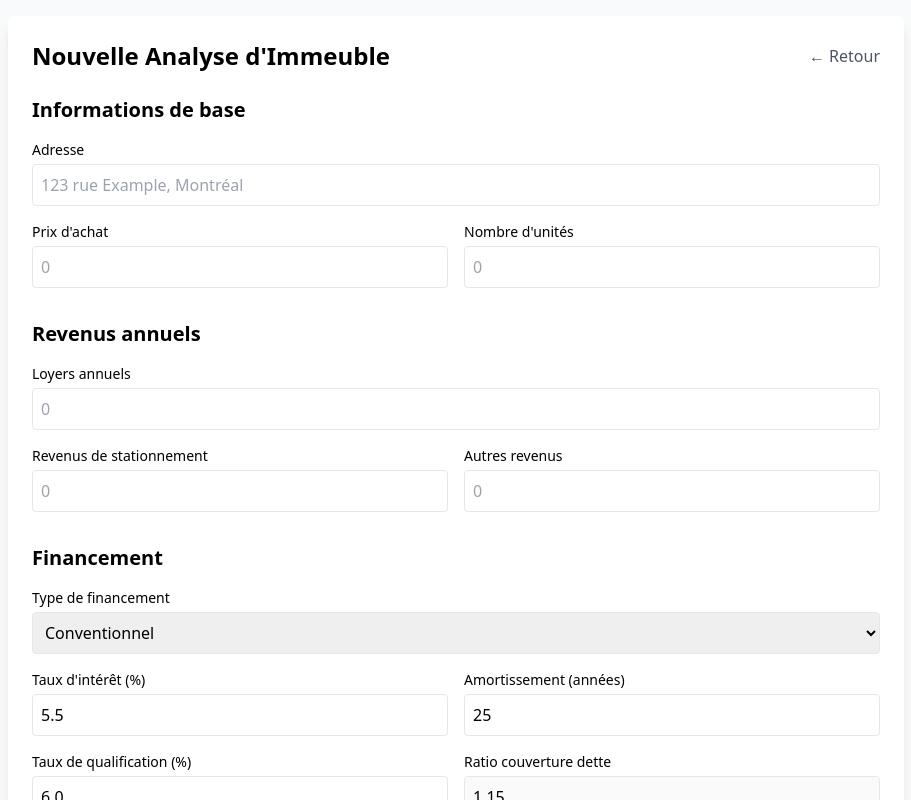
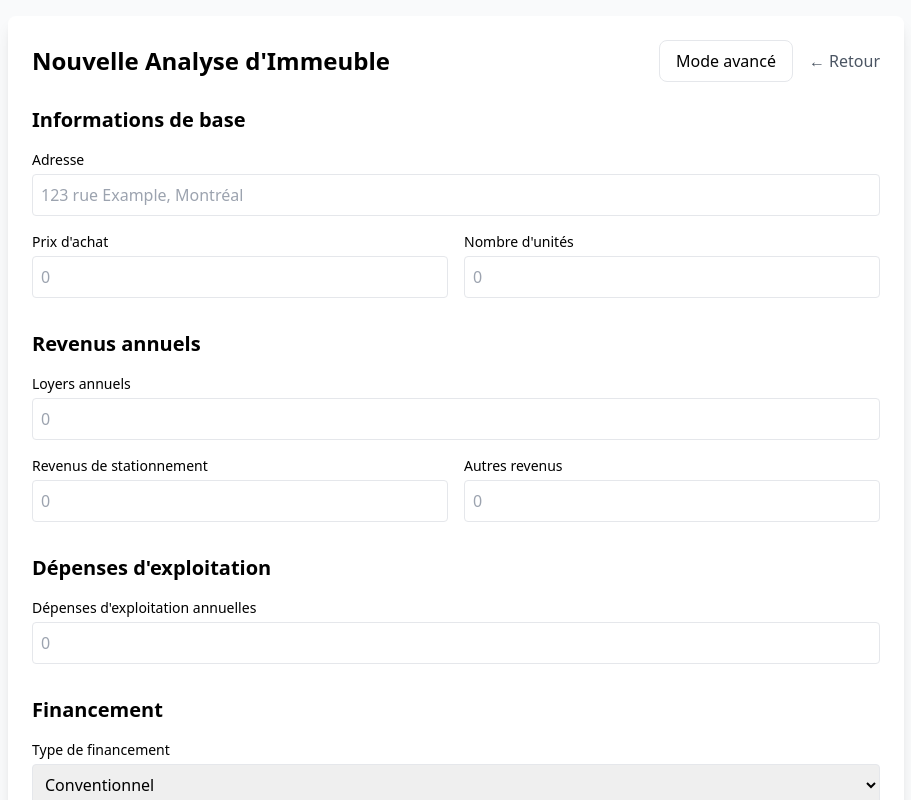
Before and after one commit to HiddenWorld82/blocxpert, a React (Vite) app: page / in a window 1280 px wide. Both pictures are taken after a click on the button "Analyser mon premier immeuble". Shown: the top 800 px of the page, without its empty margins (184-1095 px from the left). Built offline with nearby package versions, Linux system fonts and the light colour scheme.

Commit message:
feat: add expenses section

```diff
--- a/src/RentalPropertyAnalyzer.jsx
+++ b/src/RentalPropertyAnalyzer.jsx
@@ -58,6 +58,8 @@ const RentalPropertyAnalyzer = () => {
           setLockedFields={setLockedFields}
           setCurrentStep={setCurrentStep}
           analysis={analysis}
+          advancedExpenses={advancedExpenses}
+          setAdvancedExpenses={setAdvancedExpenses}
         />
       )}
       {currentStep === 'report' && (
--- a/src/components/PropertyForm.jsx
+++ b/src/components/PropertyForm.jsx
@@ -4,6 +4,7 @@ import FinancingSection from './sections/FinancingSection';
 import AcquisitionCosts from './sections/AcquisitionCosts';
 import BasicInfo from './sections/BasicInfo';
 import RevenueSection from './sections/RevenueSection';
+import ExpensesSection from './sections/ExpensesSection';
 
 const PropertyForm = ({
   currentProperty,
@@ -11,7 +12,9 @@ const PropertyForm = ({
   lockedFields,
   setLockedFields,
   setCurrentStep,
-  analysis
+  analysis,
+  advancedExpenses,
+  setAdvancedExpenses
 }) => {
   return (
     <div className="min-h-screen bg-gray-50 p-4">
@@ -19,6 +22,13 @@ const PropertyForm = ({
         <div className="bg-white rounded-lg shadow-lg p-6">
           <div className="flex justify-between items-center mb-6">
             <h2 className="text-2xl font-semibold">Nouvelle Analyse d'Immeuble</h2>
+            <div className="flex items-center gap-4">
+              <button
+                onClick={() => setAdvancedExpenses(!advancedExpenses)}
+                className="px-4 py-2 border rounded-lg hover:bg-gray-50"
+              >
+                {advancedExpenses ? 'Mode simplifié' : 'Mode avancé'}
+              </button>
               <button
                 onClick={() => setCurrentStep('home')}
                 className="text-gray-600 hover:text-gray-800"
@@ -26,10 +36,21 @@ const PropertyForm = ({
                 ← Retour
               </button>
             </div>
+          </div>
 
           <div className="space-y-8">
             <BasicInfo property={currentProperty} onChange={setCurrentProperty} />
-            <RevenueSection revenue={currentProperty} onChange={setCurrentProperty} />
+            <RevenueSection
+              revenue={currentProperty}
+              onChange={setCurrentProperty}
+              advancedExpenses={advancedExpenses}
+            />
+            <ExpensesSection
+              expenses={currentProperty}
+              onChange={setCurrentProperty}
+              advancedExpenses={advancedExpenses}
+              lockedFields={lockedFields}
+            />
             <FinancingSection
               financing={currentProperty}
               onChange={setCurrentProperty}
--- a/src/components/sections/AcquisitionCosts.jsx
+++ b/src/components/sections/AcquisitionCosts.jsx
@@ -42,16 +42,6 @@ export default function AcquisitionCosts({ costs = {}, onChange, lockedFields =
           disabled={lockedFields?.welcomeTax}
         />
       </div>
-      <div>
-        <label className="block text-sm font-medium mb-1">Dépenses d'exploitation annuelles</label>
-        <input
-          type="number"
-          value={costs.operatingExpenses || ""}
-          onChange={(e) => handleChange("operatingExpenses", e.target.value)}
-          className="w-full border rounded p-2"
-          placeholder="0"
-        />
-      </div>
     </div>
   );
 }
--- /dev/null
+++ b/src/components/sections/ExpensesSection.jsx
@@ -0,0 +1,72 @@
+import React from "react";
+
+export default function ExpensesSection({ expenses = {}, onChange, advancedExpenses, lockedFields = {} }) {
+  const handleChange = (field, value) => {
+    onChange({ ...expenses, [field]: value });
+  };
+
+  if (!advancedExpenses) {
+    return (
+      <div className="space-y-4">
+        <h2 className="text-xl font-bold">Dépenses d'exploitation</h2>
+        <div>
+          <label className="block text-sm font-medium mb-1">Dépenses d'exploitation annuelles</label>
+          <input
+            type="number"
+            value={expenses.operatingExpenses || ""}
+            onChange={(e) => handleChange("operatingExpenses", e.target.value)}
+            className="w-full border rounded p-2"
+            placeholder="0"
+          />
+        </div>
+      </div>
+    );
+  }
+
+  const fields = [
+    { field: "vacancyRate", label: "Taux de vacance (%)" },
+    { field: "municipalTaxes", label: "Taxes municipales" },
+    { field: "schoolTaxes", label: "Taxes scolaires" },
+    { field: "heating", label: "Chauffage" },
+    { field: "electricity", label: "Électricité" },
+    { field: "insurance", label: "Assurances" },
+    { field: "maintenance", label: "Entretien", locked: lockedFields?.maintenance },
+    { field: "managementRate", label: "Gestion (%)" },
+    { field: "concierge", label: "Conciergerie", locked: lockedFields?.concierge },
+    { field: "landscaping", label: "Aménagement paysager" },
+    { field: "snowRemoval", label: "Déneigement" },
+    { field: "extermination", label: "Extermination" },
+    { field: "fireInspection", label: "Inspection incendie" },
+    { field: "advertising", label: "Publicité" },
+    { field: "legal", label: "Frais légaux" },
+    { field: "accounting", label: "Comptabilité" },
+    { field: "elevator", label: "Ascenseur" },
+    { field: "cableInternet", label: "Câble/Internet" },
+    { field: "appliances", label: "Électroménagers" },
+    { field: "garbage", label: "Ordures" },
+    { field: "washerDryer", label: "Laveuse/Sécheuse" },
+    { field: "hotWater", label: "Eau chaude" },
+    { field: "otherExpenses", label: "Autres dépenses" }
+  ];
+
+  return (
+    <div className="space-y-4">
+      <h2 className="text-xl font-bold">Dépenses d'exploitation</h2>
+      <div className="grid grid-cols-2 gap-4">
+        {fields.map(({ field, label, locked }) => (
+          <div key={field} className="col-span-1">
+            <label className="block text-sm font-medium mb-1">{label}</label>
+            <input
+              type="number"
+              value={expenses[field] || ""}
+              onChange={(e) => handleChange(field, e.target.value)}
+              className="w-full border rounded p-2"
+              placeholder="0"
+              disabled={locked}
+            />
+          </div>
+        ))}
+      </div>
+    </div>
+  );
+}
--- a/src/components/sections/RevenueSection.jsx
+++ b/src/components/sections/RevenueSection.jsx
@@ -1,7 +1,7 @@
 // src/components/sections/RevenueSection.jsx
 import React from "react";
 
-export default function RevenueSection({ revenue = {}, onChange }) {
+export default function RevenueSection({ revenue = {}, onChange, advancedExpenses }) {
   const handleChange = (field, value) => {
     onChange({ ...revenue, [field]: value });
   };
@@ -40,6 +40,30 @@ export default function RevenueSection({ revenue = {}, onChange }) {
             placeholder="0"
           />
         </div>
+        {advancedExpenses && (
+          <>
+            <div>
+              <label className="block text-sm font-medium mb-1">Revenus Internet</label>
+              <input
+                type="number"
+                value={revenue.internetRevenue || ""}
+                onChange={(e) => handleChange("internetRevenue", e.target.value)}
+                className="w-full border rounded p-2"
+                placeholder="0"
+              />
+            </div>
+            <div>
+              <label className="block text-sm font-medium mb-1">Revenus de rangement</label>
+              <input
+                type="number"
+                value={revenue.storageRevenue || ""}
+                onChange={(e) => handleChange("storageRevenue", e.target.value)}
+                className="w-full border rounded p-2"
+                placeholder="0"
+              />
+            </div>
+          </>
+        )}
       </div>
     </div>
   );
```
Lines whose indentation alone changed are shown as unchanged.
